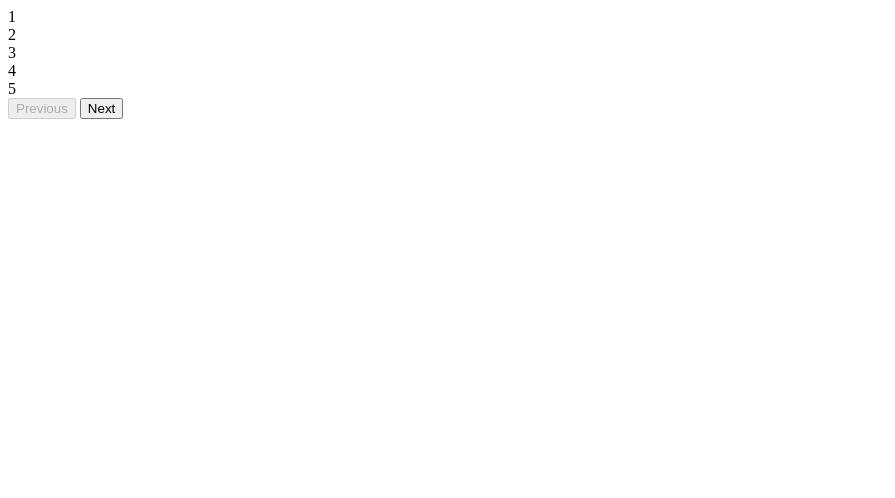
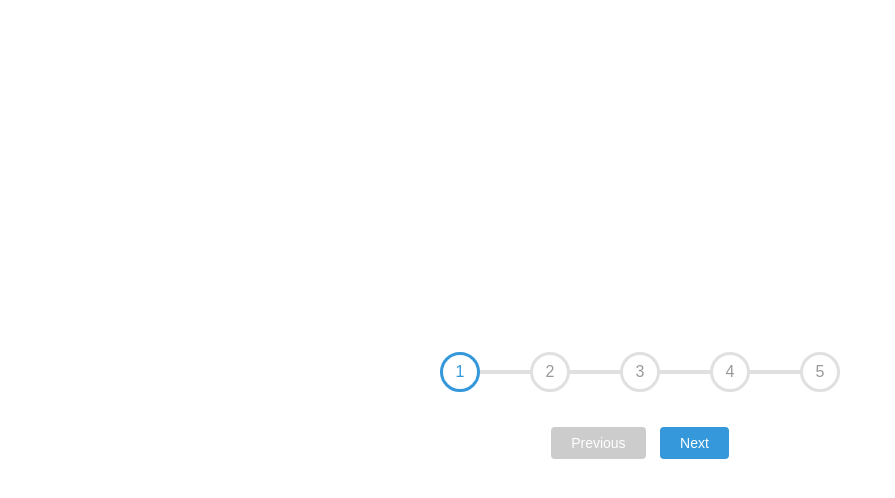
Before and after one commit to acciojob/progress-bar-NidhiSingh-25, a website: page main.html in a window 1280 px wide. Shown: the whole page, without its empty margins (0-895 px from the left). Drawn offline with Linux system fonts and the light colour scheme.

Commit message:
created a submission

```diff
--- a/script.js
+++ b/script.js
@@ -8,17 +8,13 @@ let currentActive = 1;
 
 next.addEventListener("click", () => {
   currentActive++;
-  if (currentActive > circles.length) {
-    currentActive = circles.length;
-  }
+
   update();
 });
 
 prev.addEventListener("click", () => {
   currentActive--;
-  if (currentActive < 1) {
-    currentActive = 1;
-  }
+
   update();
 });
 
@@ -31,10 +27,7 @@ function update() {
     }
   });
 
-  const activeCircles = document.querySelectorAll(".circle.active");
-  progress.style.width =
-    ((activeCircles.length - 1) / (circles.length - 1)) * 100 + "%";
-
+  // Button state handling
   prev.disabled = currentActive === 1;
   next.disabled = currentActive === circles.length;
 }
--- a/styles.css
+++ b/styles.css
@@ -1 +1,86 @@
 /*  your css code here. If applicable */
+* {
+  box-sizing: border-box;
+}
+
+body {
+  font-family: Arial, sans-serif;
+  display: flex;
+  justify-content: center;
+  align-items: center;
+  height: 100vh;
+}
+
+.container {
+  text-align: center;
+}
+
+.progress-container {
+  display: flex;
+  justify-content: space-between;
+  position: relative;
+  width: 400px;
+  margin-bottom: 30px;
+}
+
+/* Background line */
+.progress-container::before {
+  content: "";
+  background-color: #e0e0e0;
+  position: absolute;
+  top: 50%;
+  left: 0;
+  height: 4px;
+  width: 100%;
+  transform: translateY(-50%);
+  z-index: -1;
+}
+
+/* Active progress line */
+.progress {
+  background-color: #3498db;
+  position: absolute;
+  top: 50%;
+  left: 0;
+  height: 4px;
+  width: 0%;
+  transform: translateY(-50%);
+  z-index: -1;
+  transition: 0.3s ease;
+}
+
+/* Circles */
+.circle {
+  background-color: #fff;
+  color: #999;
+  border: 3px solid #e0e0e0;
+  border-radius: 50%;
+  height: 40px;
+  width: 40px;
+  display: flex;
+  align-items: center;
+  justify-content: center;
+  transition: 0.3s ease;
+}
+
+.circle.active {
+  border-color: #3498db;
+  color: #3498db;
+}
+
+/* Buttons */
+button {
+  padding: 8px 20px;
+  margin: 5px;
+  font-size: 14px;
+  border: none;
+  border-radius: 4px;
+  cursor: pointer;
+  background-color: #3498db;
+  color: white;
+}
+
+button:disabled {
+  background-color: #ccc;
+  cursor: not-allowed;
+}
```
